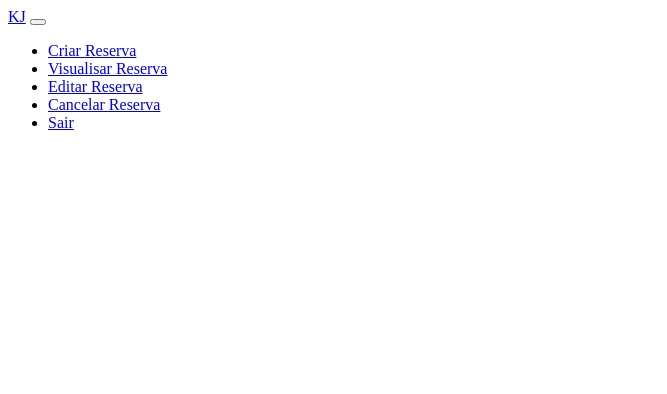
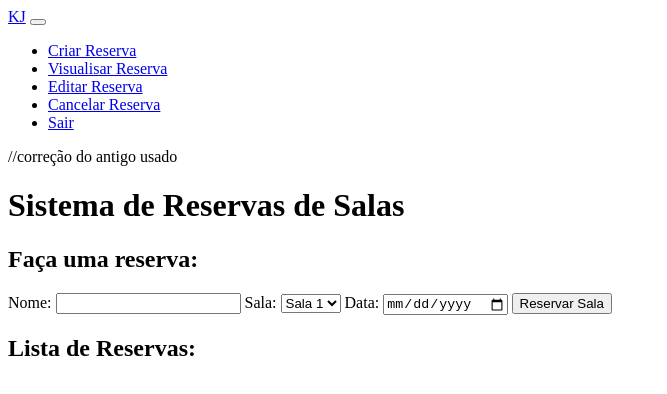
Before and after one commit to skjunior/re, a plain HTML site: page index.html in a window 1280 px wide. Shown: the whole page, without its empty margins (0-667 px from the left). Drawn offline with Linux system fonts and the light colour scheme.

Commit message:
Update index.html

```diff
--- a/index.html
+++ b/index.html
@@ -24,3 +24,45 @@
     <main class="hero"></main>
   </body>
 </html>
+
+//correção do antigo usado
+
+<!DOCTYPE html>
+<html lang="pt-br">
+  <head>
+    <meta charset="UTF-8" />
+    <meta name="viewport" content="width=device-width, initial-scale=1.0" />
+    <title>Sistema de Reservas de Salas</title>
+    <link rel="stylesheet" href="style.css" />
+  </head>
+  <body>
+    <h1>Sistema de Reservas de Salas</h1>
+
+    <!-- Formulário para fazer uma reserva -->
+    <h2>Faça uma reserva:</h2>
+    <form id="reserva-form">
+      <label for="nome">Nome:</label>
+      <input type="text" id="nome" required />
+
+      <label for="sala">Sala:</label>
+      <select id="sala" required>
+        <option value="sala1">Sala 1</option>
+        <option value="sala2">Sala 2</option>
+        <option value="sala3">Sala 3</option>
+      </select>
+
+      <label for="data">Data:</label>
+      <input type="date" id="data" required />
+
+      <button type="submit">Reservar Sala</button>
+    </form>
+
+    <!-- Lista de reservas -->
+    <h2>Lista de Reservas:</h2>
+    <ul id="lista-reservas">
+      <!-- As reservas serão preenchidas dinamicamente com JavaScript -->
+    </ul>
+
+    <script src="app.js"></script>
+  </body>
+</html>
```
